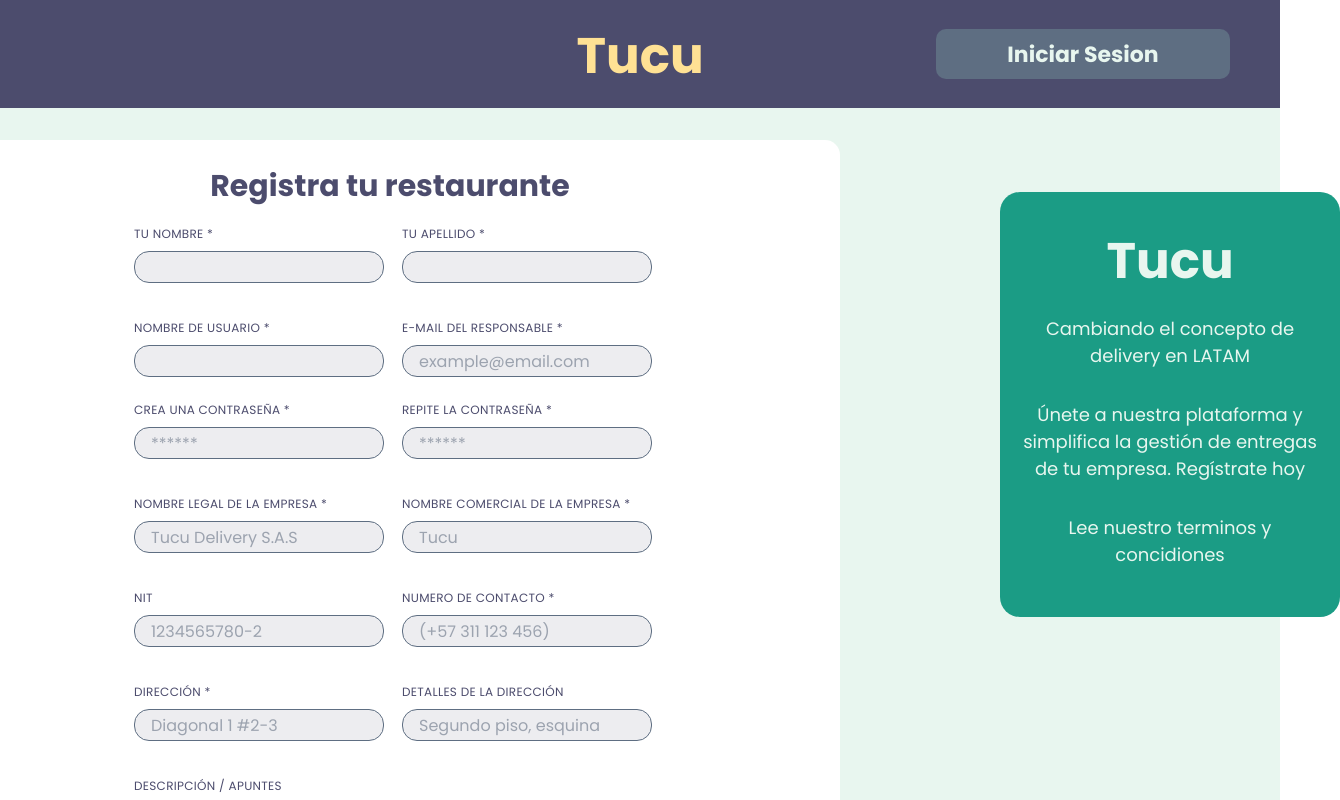
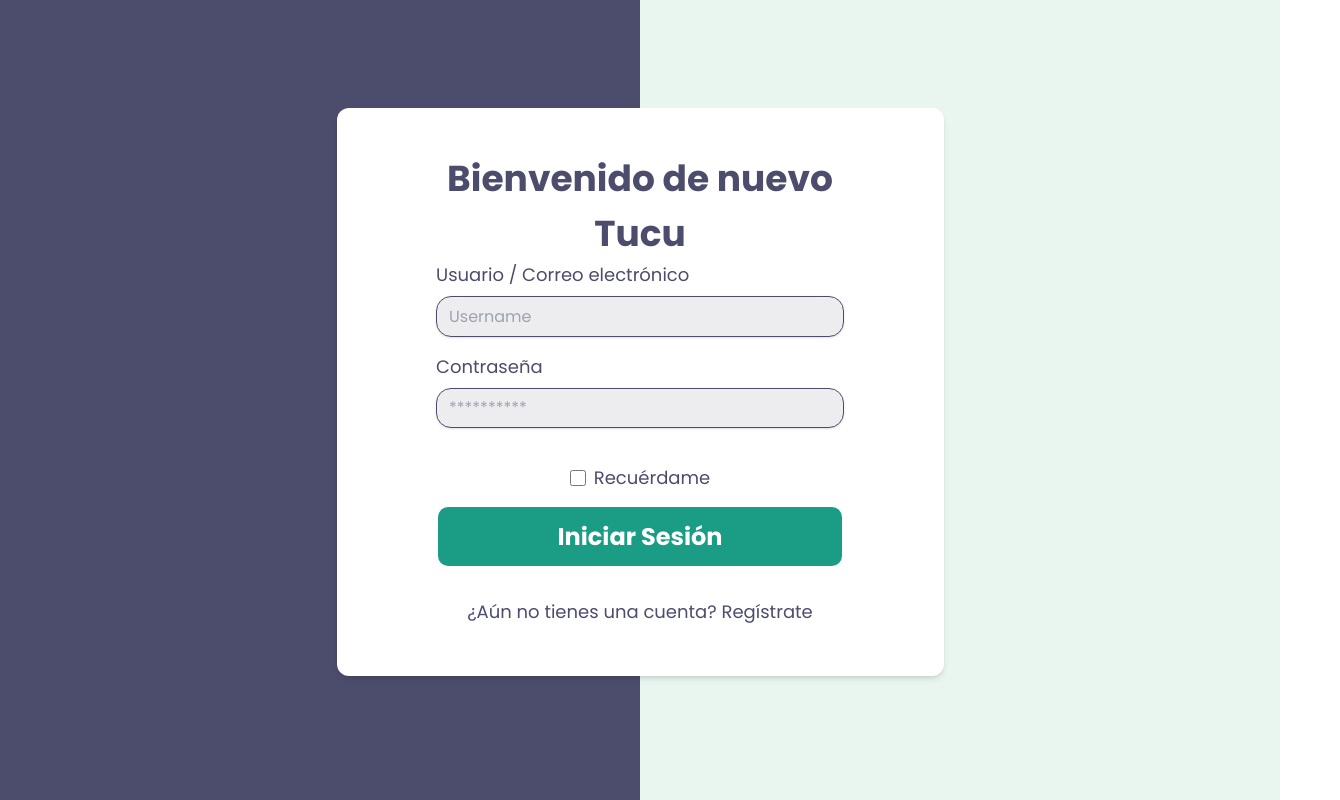
Before and after one commit to JeissonRuizUptc/TucuSoftwareTC, a React (Create React App) app in the folder TUCU-FRONTEND/tucu-frontend/: page / in a window 1280 px wide. Shown: the top 800 px of the page, 1340 px wide, since content can reach past the window. Built offline with nearby package versions, Linux system fonts and the light colour scheme.

Commit message:
TD-END, LOCAL FORMS VALIDITY

```diff
--- a/TUCU-FRONTEND/tucu-frontend/package.json
+++ b/TUCU-FRONTEND/tucu-frontend/package.json
@@ -11,6 +11,7 @@
     "fs-react": "^0.0.4",
     "react": "^18.2.0",
     "react-dom": "^18.2.0",
+    "react-router-dom": "^6.16.0",
     "react-scripts": "5.0.1",
     "web-vitals": "^2.1.4"
   },
--- a/TUCU-FRONTEND/tucu-frontend/src/App.js
+++ b/TUCU-FRONTEND/tucu-frontend/src/App.js
@@ -1,11 +1,18 @@
 import react from 'react';
 import LoginPage from './Pages/LoginPage';
 import RegisterPager from './Pages/RegisterPage';
+import { BrowserRouter, Route, Routes } from "react-router-dom";
 
 function App() {
   return (
     <div className="app">
-        <RegisterPager />
+        <BrowserRouter>
+          <Routes>
+            <Route path="/" element= {<LoginPage/>}></Route>
+            <Route path="/registro" element={<RegisterPager/>}></Route>
+          </Routes>
+        </BrowserRouter>
+
     </div>
   );
 }
```
Also changed, not shown: 1 other file (tests, documents, lock files or other folders).
